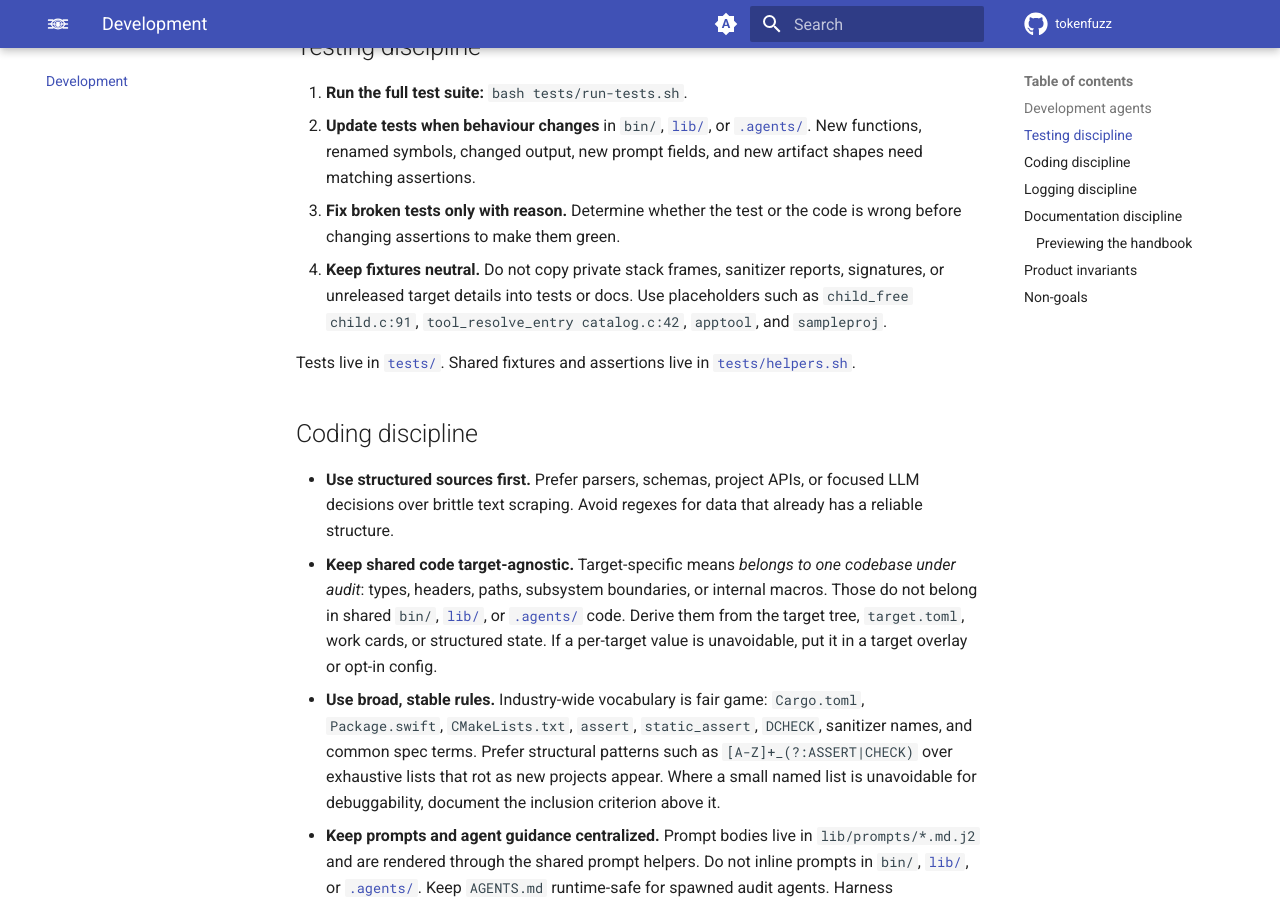
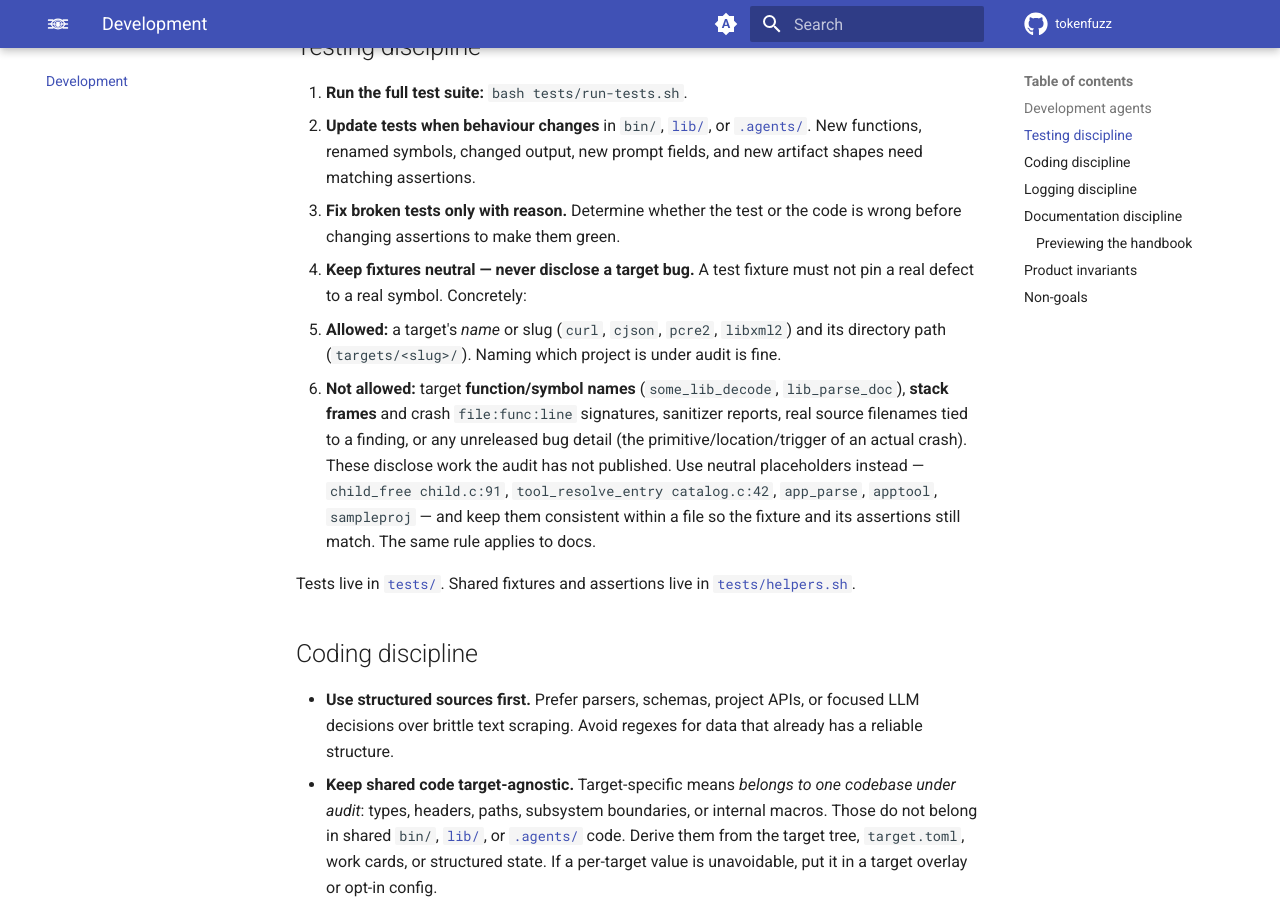
Before and after one commit to tokenfuzz/tokenfuzz, an MkDocs documentation site: the page built from docs/development.md, in a window 1280 px wide and 900 px high, scrolled down 581 px. Built offline with MkDocs 1.6.1 and Material for MkDocs 9.7.7, drawn with Linux system fonts in a browser that asks for light colours; comment, search, counter and statistics services are not loaded.

Commit message:
Simplify tests

```diff
--- a/docs/development.md
+++ b/docs/development.md
@@ -28,10 +28,21 @@ Read docs/development.md first, then help me with: <task>
    new artifact shapes need matching assertions.
 3. **Fix broken tests only with reason.** Determine whether the test or the
    code is wrong before changing assertions to make them green.
-4. **Keep fixtures neutral.** Do not copy private stack frames, sanitizer
-   reports, signatures, or unreleased target details into tests or docs. Use
-   placeholders such as `child_free child.c:91`,
-   `tool_resolve_entry catalog.c:42`, `apptool`, and `sampleproj`.
+4. **Keep fixtures neutral — never disclose a target bug.** A test fixture
+   must not pin a real defect to a real symbol. Concretely:
+   - **Allowed:** a target's *name* or slug (`curl`, `cjson`, `pcre2`,
+     `libxml2`) and its directory path (`targets/<slug>/`). Naming which
+     project is under audit is fine.
+   - **Not allowed:** target **function/symbol names**
+     (`some_lib_decode`, `lib_parse_doc`), **stack frames** and crash
+     `file:func:line` signatures, sanitizer reports, real source filenames
+     tied to a finding, or any unreleased bug detail (the
+     primitive/location/trigger of an actual crash). These disclose work the
+     audit has not published.
+   Use neutral placeholders instead — `child_free child.c:91`,
+   `tool_resolve_entry catalog.c:42`, `app_parse`, `apptool`, `sampleproj` —
+   and keep them consistent within a file so the fixture and its assertions
+   still match. The same rule applies to docs.
 
 Tests live in
 [`tests/`](https://github.com/tokenfuzz/tokenfuzz/tree/main/tests). Shared
```
Also changed, not shown: 7 other files.
